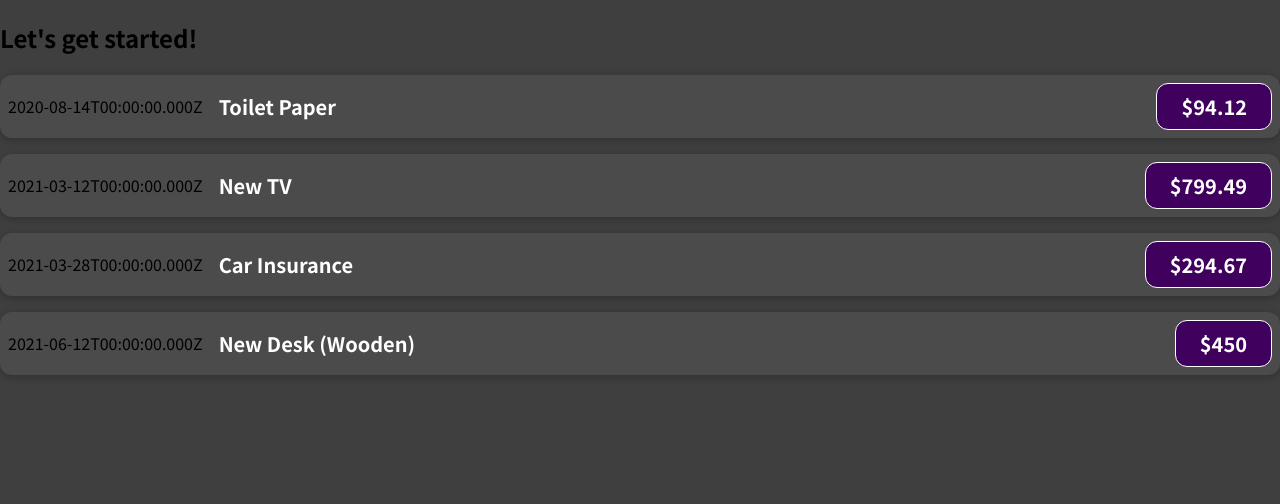
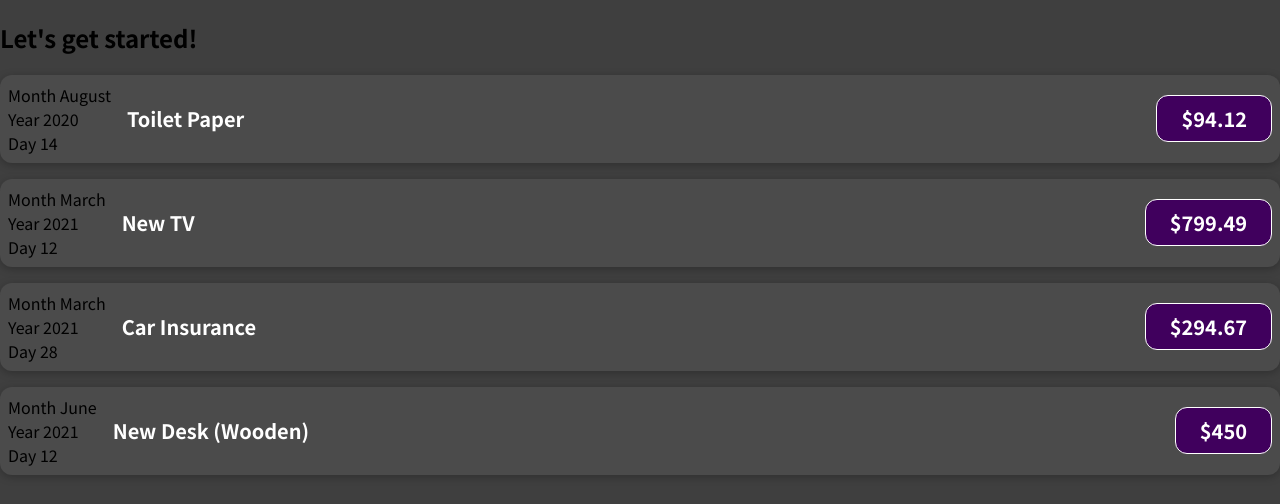
Before and after one commit to Aaront028/expenseapp, a JavaScript app: page / in a window 1280 px wide. Shown: the top 504 px of the page. Built offline with nearby package versions, Linux system fonts and the light colour scheme.

Commit message:
add dates

```diff
--- a/src/components/ExpenseItem.js
+++ b/src/components/ExpenseItem.js
@@ -1,9 +1,17 @@
 import './ExpenseItem.css'
 
 function ExpenseItem(props) {
+  const month = props.date.toLocaleString('en-US', { month: 'long' })
+  const day = props.date.toLocaleString('en-US', { day: '2-digit' })
+  const year = props.date.getFullYear()
+
   return (
     <div className="expense-item">
-      <div>{props.date.toISOString()}</div>
+      <div>
+        <div>Month {month}</div>
+        <div>Year {year} </div>
+        <div>Day {day}</div>
+      </div>
       <div className="expense-item__description">
         <h2>{props.title}</h2>
         <div className="expense-item__price">${props.amount}</div>
```
